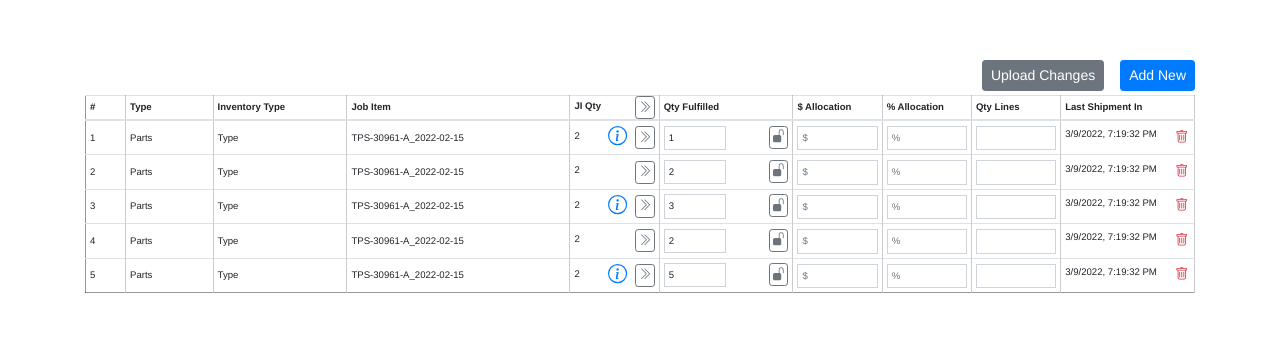
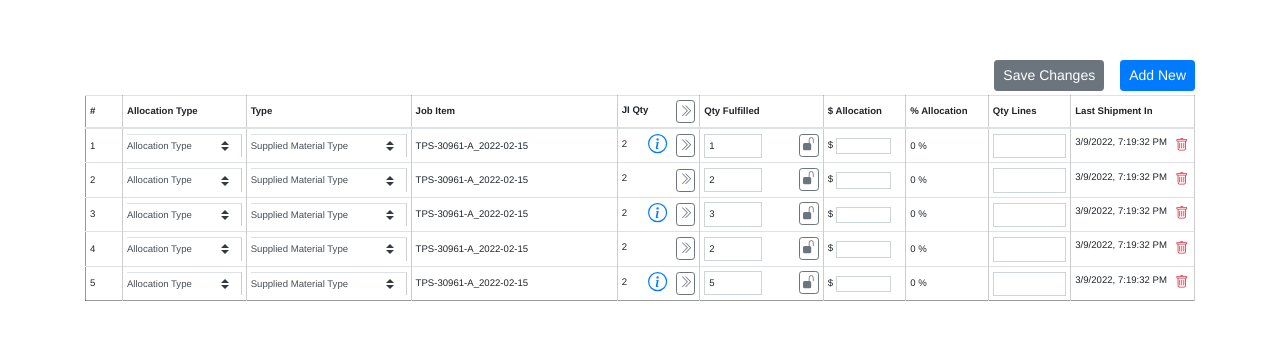
Before and after one commit to MrFiggles7/MaterialOrderAllocation, a Vue app: page / in a window 1280 px wide. Shown: the top 340 px of the page. Built offline with nearby package versions, Linux system fonts and the light colour scheme.

Commit message:
changed modal window, edited locations of table cells, reconfigured watch events to update parent component, added logic for calculating $ allocation for each job item

```diff
--- a/src/App.vue
+++ b/src/App.vue
@@ -4,7 +4,7 @@
       <div class="header-bar clearfix mb-1">
         <div class="right" style="float: right">
           <b-button variant="secondary" size="sm" class="mr-3">
-            Upload Changes
+            Save Changes
           </b-button>
           <b-button @click="show = !show"  variant="primary" size="sm">
             Add New
@@ -14,12 +14,24 @@
 
       </div>
 
-      <material-order-table :job-items="jobItems" @delete="handleDelete">
+      <material-order-table
+          ref="table"
+          :job-items="jobItems"
+          :typeList="typeList"
+          :totalCost="totalCost"
+          :allocationTypeList="allocationTypeList"
+          @delete="handleDelete"
+          @update-job-item="updateJobItem"
+          @set-cost-allocation="setCostAllocation"
+          @set-quantity="setQuantity"
+      >
+      </material-order-table>
 
-      </material-order-table>
       <modal-entry
           :show="show"
-          @close="show = false"
+          :typeList="typeList"
+          :allocationTypeList="allocationTypeList"
+          @update-show="setShow"
           @create-new-material-allocation="createNewMaterialAllocation">
       </modal-entry>
 
@@ -49,18 +61,48 @@ export default {
     MaterialOrderTable
   },
 
+  watch: {
+    jobItems: function (){
+      this.setCostAllocation()
+    }
+  },
+
+
+
   data(){
     return{
       show: false,
       confirmationShow: false,
+      updated: false,
       deletableItem: {
         jobItem: null
       },
+
+      materialOrderId: null,
+      totalCost: 2000,
+
+      typeList: [
+        {value: null, text: 'Supplied Material Type'},
+        'FABs',
+        'Other',
+        'Parts',
+        'Services',
+        'Stencils',
+      ],
+
+      allocationTypeList: [
+        {value: null, text: 'Allocation Type'},
+        'Asset',
+        'Supply',
+        'Inventory',
+        'Job'
+      ],
+
       jobItems: [
         {
           id: Math.random(),
-          type: 'Parts',
-          inventoryType: 'Type',
+          type: null,
+          allocationType: null,
           jobItem: 'TPS-30961-A_2022-02-15',
           jobItemQty: 2,
           qtyFulfilled: 1,
@@ -70,8 +112,8 @@ export default {
         },
         {
           id: Math.random(),
-          type: 'Parts',
-          inventoryType: 'Type',
+          type: null,
+          allocationType: null,
           jobItem: 'TPS-30961-A_2022-02-15',
           jobItemQty: 2,
           qtyFulfilled: 2,
@@ -81,8 +123,8 @@ export default {
         },
         {
           id: Math.random(),
-          type: 'Parts',
-          inventoryType: 'Type',
+          type: null,
+          allocationType: null,
           jobItem: 'TPS-30961-A_2022-02-15',
           jobItemQty: 2,
           qtyFulfilled: 3,
@@ -92,8 +134,8 @@ export default {
         },
         {
           id: Math.random(),
-          type: 'Parts',
-          inventoryType: 'Type',
+          type: null,
+          allocationType: null,
           jobItem: 'TPS-30961-A_2022-02-15',
           jobItemQty: 2,
           qtyFulfilled: 2,
@@ -103,8 +145,8 @@ export default {
         },
         {
           id: Math.random(),
-          type: 'Parts',
-          inventoryType: 'Type',
+          type: null,
+          allocationType: null,
           jobItem: 'TPS-30961-A_2022-02-15',
           jobItemQty: 2,
           qtyFulfilled: 5,
@@ -116,7 +158,64 @@ export default {
     }
   },
 
+  updated(){
+    // this.setCostAllocation()
+  },
+
   methods: {
+    setQuantity: function (item, qty){
+      if(qty == null){
+        let jobItem = this.$refs.table.$refs.item.find(i => i.id === item.id)
+        if(jobItem.locked === false){
+          item.qtyFulfilled = item.jobItemQty;
+        }
+      }
+      else{
+        item.qtyFulfilled = parseInt(qty)
+      }
+
+    },
+
+    updateJobItem: function (jobItem){
+      console.log('updated', jobItem)
+      if(this.jobItems.find(j => j.id === jobItem.id) !== jobItem){
+        this.$set(this.jobItems, this.jobItems.indexOf(this.jobItems.find(i => i.id === jobItem.id)), jobItem)
+      }
+      else{
+        return false
+      }
+      // this.jobItems[this.jobItems.indexOf(this.jobItems.find(i => i.id === jobItem.id))] = jobItem
+    },
+
+    setCostAllocation: function (){
+      if(this.jobItems){
+        this.jobItems.forEach((jobItem)=>{
+          let item = this.$refs.table.$refs.item.find(i => i.id === jobItem.id)
+
+          if(item){
+            jobItem.costAllocation = this.calculateCostAllocation(jobItem);
+            this.updateJobItem(jobItem)
+          }
+
+        })
+      }
+
+    },
+
+    calculateCostAllocation: function(jobItem){
+      let total = 0;
+      this.jobItems.forEach((item)=> {
+        if(item.qtyFulfilled){
+          total += item.qtyFulfilled
+        }
+      })
+      return parseFloat((this.totalCost * (jobItem.qtyFulfilled / total)).toFixed(2));
+    },
+
+    setShow: function (show){
+      this.show = show;
+    },
+
     resetDeletableItem: function (){
       this.deletableItem = {
         jobItem: null
@@ -125,6 +224,19 @@ export default {
 
     createNewMaterialAllocation: function (arr){
       console.log(arr)
+      arr.data.forEach((item)=>{
+        this.jobItems.push({
+          id: item.id,
+          type: arr.type,
+          allocationType: arr.allocationType,
+          jobItem: item.name,
+          jobItemQty: 2,
+          qtyFulfilled: null,
+          costAllocation: null,
+          qtyLines: null,
+          lastShipmentIn: new Date().toLocaleString('en-us'),
+        })
+      })
     },
 
     handleDelete: function (item){
--- a/src/components/MaterialOrderJobItem.vue
+++ b/src/components/MaterialOrderJobItem.vue
@@ -2,14 +2,22 @@
   <tr class="table-body" :style="locked ? 'background-color: rgba(255,0,0,.1)' : ''">
     <td>{{ index }}</td>
     <td
-
+        style="max-width: 3rem"
     >
-      {{ type }}
+      <b-select
+          :options="allocationTypeList"
+          v-model="allocationType"
+      >
+      </b-select>
     </td>
     <td
-
+      style="max-width: 4rem"
     >
-      {{ inventoryType }}
+      <b-select
+        :options="typeList"
+        v-model="type"
+      >
+      </b-select>
     </td>
     <td
         style="max-width: 5rem"
@@ -25,7 +33,7 @@
           class="table-button"
           size="sm"
           variant="outline-secondary"
-          @click="setQtyFulfilled"
+          @click="setQtyFulfilled()"
       >
         <b-icon scale=".75" icon="chevron-double-right"></b-icon>
       </b-button>
@@ -40,11 +48,11 @@
     </td>
     <td style="max-width: 3rem">
       <b-input
-          :disabled="locked"
           style="vertical-align: sub"
-          type="text"
+          type="number"
           class="w-50"
-          :value="qtyFulfilled"
+          @blur="setQtyFulfilled(this.qtyFulfilled ? this.qtyFulfilled : 0)"
+          v-model="qtyFulfilled"
       >
       </b-input>
       <b-button @click="locked = !locked" class="table-button" size="sm" variant="outline-secondary">
@@ -52,29 +60,28 @@
       </b-button>
     </td>
     <td style="max-width: 2rem">
-      <b-input
-          style="vertical-align: text-top"
-          type="text"
-          placeholder="$"
-          class="w-100"
-          :value="costAllocation">
-      </b-input>
+      <div>
+        <span style="vertical-align: text-top">$&nbsp;</span>
+        <b-input
+            style="vertical-align: text-top"
+            type="number"
+            class="w-75"
+            v-model="costAllocation"
+        >
+        </b-input>
+      </div>
+
     </td>
     <td style="max-width: 2rem">
-      <b-input
-          style="vertical-align: text-top"
-          type="text"
-          placeholder="%"
-          class="w-100"
-          :value="percentAllocation">
-      </b-input>
+        {{percentAllocation ||  0}}&nbsp;%
     </td>
     <td style="max-width: 2rem">
       <b-input
           style="vertical-align: text-top"
           type="number"
           class="w-100"
-          :value="qtyLines">
+          v-model="qtyLines"
+      >
       </b-input>
     </td>
     <td style="max-width: 3rem">
@@ -99,25 +106,32 @@ export default {
   data(){
     return{
       locked: false,
+      id: null,
       type: null,
-      inventoryType: null,
+      allocationType: null,
       jobItem: null,
       jobItemQty: null,
-      qtyFulfilled: null,
+      qtyFulfilled: 0,
       costAllocation: null,
       qtyLines: null,
-      lastShipmentIn: null
+      lastShipmentIn: null,
+      selectedType: null,
     }
   },
 
   props: {
     item: {type: Object, twoWay: true},
     index: Number,
+    typeList: Array,
+    allocationTypeList: Array,
+    calculatedCost: Number,
+    percentAllocation: Number,
+    totalCost: Number,
   },
 
   computed: {
     jobItemQtyMatch: function (){
-      if(this.jobItemQty === this.qtyFulfilled){
+      if(parseFloat(this.jobItemQty) === parseFloat(this.qtyFulfilled)){
         return true
       }
       else{
@@ -125,9 +139,6 @@ export default {
       }
     },
 
-    percentAllocation: function (item){
-      return item.costAllocation;
-    },
   },
 
   watch: {
@@ -136,22 +147,52 @@ export default {
       immediate: true,
       handler(){
         this.resetItemRef()
+        // this.$emit('set-cost-allocation')
       }
+    },
+
+    qtyFulfilled: {
+
+      handler(){
+
+      }
+
     }
+  },
+
+  updated() {
+    let objectRef = {
+      id: this.id,
+      type: this.type,
+      allocationType: this.allocationType,
+      jobItem: this.jobItem,
+      jobItemQty: this.jobItemQty,
+      qtyFulfilled: parseInt(this.qtyFulfilled),
+      costAllocation: parseInt(this.costAllocation),
+      qtyLines: parseInt(this.qtyLines),
+      lastShipmentIn: this.lastShipmentIn,
+    }
+
+    this.$emit('update-job-item', objectRef)
   },
 
   methods: {
 
+
     resetItemRef: function (){
       for(let key in this.item){
-        this[key] = this.item[key]
+          this[key] = this.item[key]
       }
     },
 
-    setQtyFulfilled: function (){
-      if(this.locked !== true){
-        this.qtyFulfilled = this.item.jobItemQty
+    setQtyFulfilled: function (qty){
+      if(qty != null){
+        this.$emit('set-quantity', this.item, qty)
       }
+      else{
+        this.$emit('set-quantity', this.item)
+      }
+
     },
 
   },
@@ -202,4 +243,16 @@ export default {
   border: 2px solid black;
   box-shadow: none;
 }
+
+.custom-select {
+  width: 100%;
+  height: inherit;
+  padding: .25rem 0;
+  font-size: inherit;
+  font-weight: inherit;
+  line-height: inherit;
+  border: inherit;
+  border-radius: inherit;
+  box-sizing: inherit;
+}
 </style>
--- a/src/components/MaterialOrderTable.vue
+++ b/src/components/MaterialOrderTable.vue
@@ -3,8 +3,8 @@
     <thead>
       <tr id="table-head">
         <th>#</th>
-        <th>Type</th>
-        <th style="max-width: 3rem">Inventory Type</th>
+        <th style="max-width: 3rem">Allocation Type</th>
+        <th style="max-width: 4rem">Type</th>
         <th style="max-width: 5rem">Job Item</th>
         <th style="max-width: 2rem; min-width: 2rem">
           <div style="display: inline-block; vertical-align: sub;">
@@ -31,8 +31,14 @@
           :key="item.id"
           :item="item"
           :index="jobItems.indexOf(item) + 1"
-          ref="materialItem"
+          :typeList="typeList"
+          :allocationTypeList="allocationTypeList"
+          :totalCost="totalCost"
+          ref="item"
           @delete="$emit('delete', item)"
+          @update-job-item="updateJobItem"
+          @set-cost-allocation="setCostAllocation"
+          @set-quantity="setQtyFulfilled"
       >
       </material-order-job-item>
 
@@ -53,15 +59,39 @@ export default {
 
   props: {
     jobItems: Array,
+    typeList: Array,
+    allocationTypeList: Array,
+    totalCost: Number,
   },
 
   computed: {
 
   },
 
+  updated(){
+
+  },
+
   methods: {
-    percentAllocation: function (item){
-      return item.costAllocation;
+    setQtyFulfilled: function (item, qty){
+      this.$emit('set-quantity', item, qty)
+    },
+    setCostAllocation: function (jobItem){
+      this.$emit('set-cost-allocation', jobItem)
+    },
+
+    updateJobItem: function (jobItemRef){
+      this.$emit('update-job-item', jobItemRef)
+    },
+
+    costAllocationMethod: function (item){
+      let total = 0;
+      this.jobItems.forEach((item)=> {
+        if(item.qtyFulfilled){
+          total += item.qtyFulfilled
+        }
+      })
+      return parseFloat((this.totalCost * (item.qtyFulfilled / total)).toFixed(2));
     },
 
     setAllJobQty: function (){
@@ -69,7 +99,7 @@ export default {
       //   jobItem.qtyFulfilled = jobItem.jobItemQty;
       // })
 
-      this.$refs.materialItem.forEach((i)=>{
+      this.$refs.item.forEach((i)=>{
         i.setQtyFulfilled()
       })
     }
@@ -81,7 +111,7 @@ export default {
 .table td, .table th{
   word-break: break-word;
   vertical-align: inherit;
-  padding: 0 .25rem;
+  padding: .25rem .25rem;
   border-right: 1px solid rgba(0,0,0, .2);
 }
 
--- a/src/components/ModalEntry.vue
+++ b/src/components/ModalEntry.vue
@@ -1,5 +1,5 @@
 <template>
-  <b-modal size="lg" v-model="show" centered id="modal-1" title="New Material Allocation">
+  <b-modal size="lg" v-model="showRef" centered id="modal-1" title="New Material Allocation">
     <b-row class="p-5">
       <b-col>
         <b-form>
@@ -7,6 +7,11 @@
               class="mb-4"
               v-model="selectedJob"
               :options="jobsList"
+          ></b-form-select>
+          <b-form-select
+              class="mb-4"
+              v-model="selectedAllocationType"
+              :options="allocationTypeList"
           ></b-form-select>
           <b-form-select
               v-model="selectedType"
@@ -46,7 +51,7 @@
             variant="secondary"
             size="sm"
             class="float-left"
-            @click="$emit('close')"
+            @click="showRef = false"
         >
           Cancel
         </b-button>
@@ -75,9 +80,24 @@ export default {
     },
 
     createNewMaterialAllocation: function (){
-      this.$emit('create-new-material-allocation', this.jobItemList.filter(i => i.checked === true).map(j => {
-        return j.name
-      }))
+      let jobList = {
+        data: this.jobItemList.filter(j => j.checked === true),
+        type: this.selectedType,
+        allocationType: this.selectedAllocationType,
+      }
+
+      this.showRef = false;
+      this.$emit('create-new-material-allocation', jobList)
+    }
+  },
+
+  watch: {
+    showRef: function (){
+      this.$emit('update-show', this.showRef)
+    },
+
+    show: function (){
+      this.showRef = this.show;
     }
   },
 
@@ -85,6 +105,8 @@ export default {
     return {
       selectedJob: null,
       selectedType: null,
+      selectedAllocationType: null,
+      showRef: false,
       jobsList: [
         {value: null, text: 'Please select a Job'},
           'TPS-40961-A',
@@ -102,37 +124,36 @@ export default {
           'TPS-40961-A'
       ],
 
-      typeList: [
-        {value: null, text: 'Supplied Material Type'},
-          'FABs',
-          'Other',
-          'Parts',
-          'Services',
-          'Stencils',
-      ],
+
 
       jobItemList: [
         {
+          id: Math.random(),
           name: 'TPS-04961-A_2022-04-16',
           checked: false,
         },
         {
+          id: Math.random(),
           name: 'TPS-04961-A_2022-04-16',
           checked: false,
         },
         {
+          id: Math.random(),
           name: 'TPS-04961-A_2022-04-16',
           checked: false,
         },
         {
+          id: Math.random(),
           name: 'TPS-04961-A_2022-04-16',
           checked: false,
         },
         {
+          id: Math.random(),
           name: 'TPS-04961-A_2022-04-16',
           checked: false,
         },
         {
+          id: Math.random(),
           name: 'TPS-04961-A_2022-04-16',
           checked: false,
         }
@@ -140,8 +161,14 @@ export default {
     }
   },
 
+  created() {
+    this.showRef = this.show;
+  },
+
   props: {
     show: Boolean,
+    typeList: Array,
+    allocationTypeList: Array,
   }
 }
 </script>
```
Lines whose indentation alone changed are shown as unchanged.
